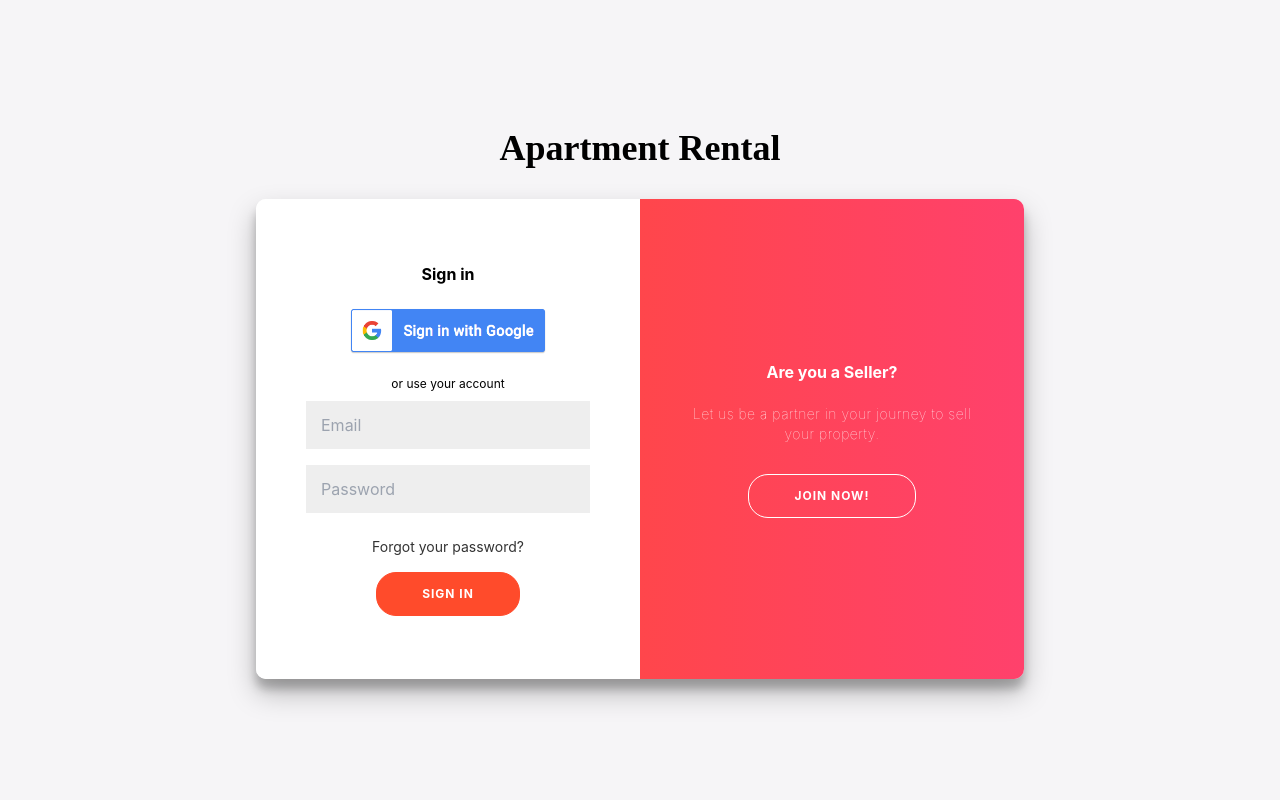
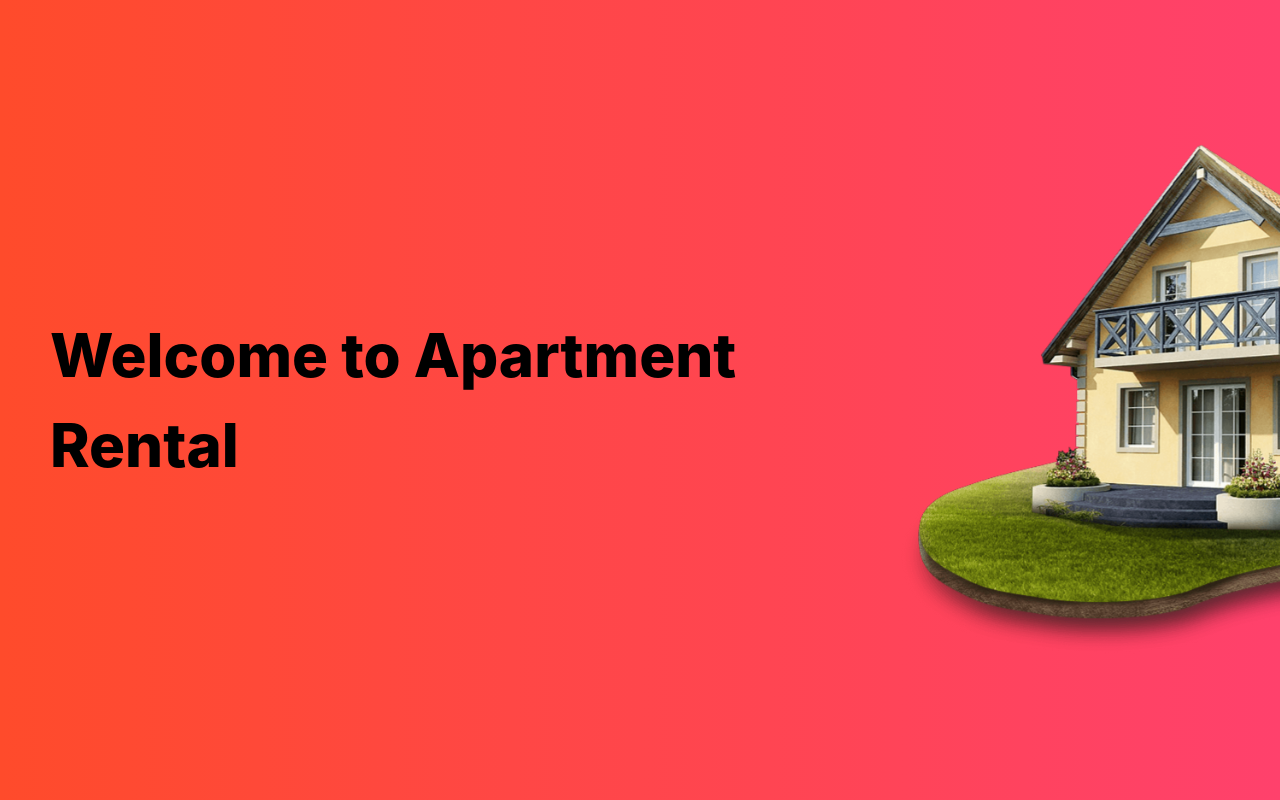
Before and after one commit to chdineshbabu/rental, a React (Create React App) app: page / in a window 1280 px wide. Built offline with nearby package versions, Linux system fonts and the light colour scheme.

Commit message:
Home page changes

```diff
--- a/public/index.html
+++ b/public/index.html
@@ -24,7 +24,7 @@
       work correctly both with client-side routing and a non-root public URL.
       Learn how to configure a non-root public URL by running `npm run build`.
     -->
-    <title>React App</title>
+    <title>Rental</title>
   </head>
   <body>
     <noscript>You need to enable JavaScript to run this app.</noscript>
--- a/src/pages/Intro.js
+++ b/src/pages/Intro.js
@@ -4,8 +4,10 @@ import { useNavigate } from "react-router-dom";
 import React, { useState } from 'react';
 import "./intros.css";
 import googleLogo from '../Asserts/google-logo.png';
-
+import home from "./home.png";
 function Intro() {
+  const letters = "ABCDEFGHIJKLMNOPQRSTUVWXYZ";
+  let interval = null;
   const navigate = useNavigate();
   const [isSignUpActive, setIsSignUpActive] = useState(false);
 
@@ -30,6 +32,14 @@ function Intro() {
   };
 
   return (
+    <div class="cont">
+      <section class="parallax">
+    <div class="background bg-1"></div>
+    <h1 class="maintex hp" data-value="HYPERPLEXED">Welcome to   Apartment Rental</h1>
+    <img class="homeim" src={home}  />
+
+    </section>
+    <section class="normal">
     <div className="intro">
       <h1 className="font-primary" style={{fontSize:"36px"}}>Apartment Rental </h1>
       <br />
@@ -85,6 +95,9 @@ function Intro() {
         {/* ... */}
       </footer>
     </div>
+    </section>
+
+    </div>
   );
 }
 
--- a/src/pages/intros.css
+++ b/src/pages/intros.css
@@ -11,6 +11,73 @@
 	box-sizing: border-box;
 
 }
+
+.cont{
+	height: 100vh;
+	background: #FF416C;
+	background: -webkit-linear-gradient(to right, #FF4B2B, #FF416C);
+	background: linear-gradient(to right, #FF4B2B, #FF416C);
+	background-repeat: no-repeat;
+	perspective: 1px;
+	transform-style: preserve-3d;
+	overflow-x: hidden;
+	overflow-y: auto;
+
+}
+.normal{
+	width:100%;
+	height:100vh;
+    z-index: 2;
+	perspective: 1px;
+	transform-style: preserve-3d;
+	overflow-x: hidden;
+	overflow-y: auto;
+}
+
+h1 .hp{
+	font-size: clamp(3rem, 10vw, 10rem);
+
+	padding: 0rem clamp(1rem, 2vw, 3rem);
+	border-radius: clamp(0.4rem, 0.75vw, 1rem);
+  }
+
+  h1:hover {
+
+	color: black;
+  }
+.maintex    {
+
+ font-weight: 800;
+  font-size:60px;
+margin-left: 50px;
+}
+ .homeim{
+	position: absolute;
+	margin-left:225%;
+ }
+.parallax{
+
+	height: 100vh;
+	width:100vh;
+	position:relative;
+	display:flex;
+	justify-content: center;
+	align-items: center;
+	transform-style: preserve-3d;
+
+}
+.background{
+	position:absolute;
+	width:100vh;
+	height:100vh;
+	top:0;
+	left:0;
+	z-index: -1;
+	transform: translateZ(-2px) scale(3);
+}
+
+
+
 
 .intro  {
 	background: #f6f5f7;
```
Also changed, not shown: src/pages/home.png (added).
